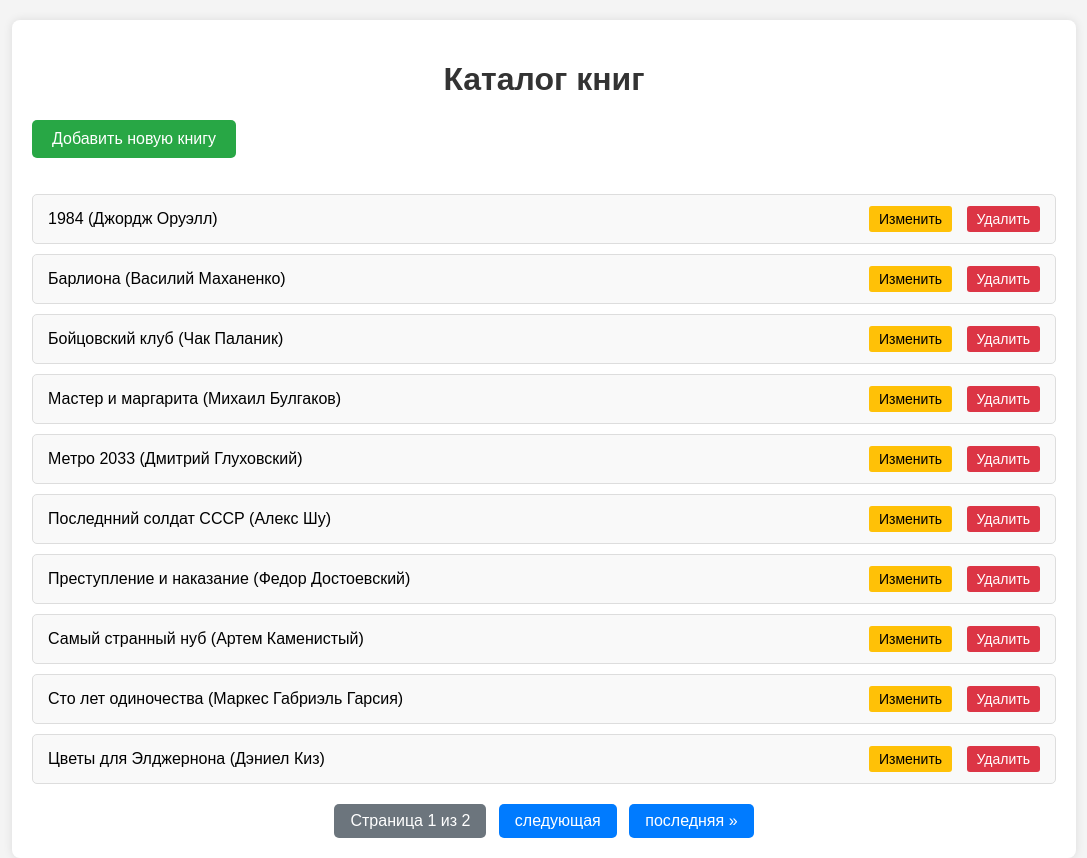
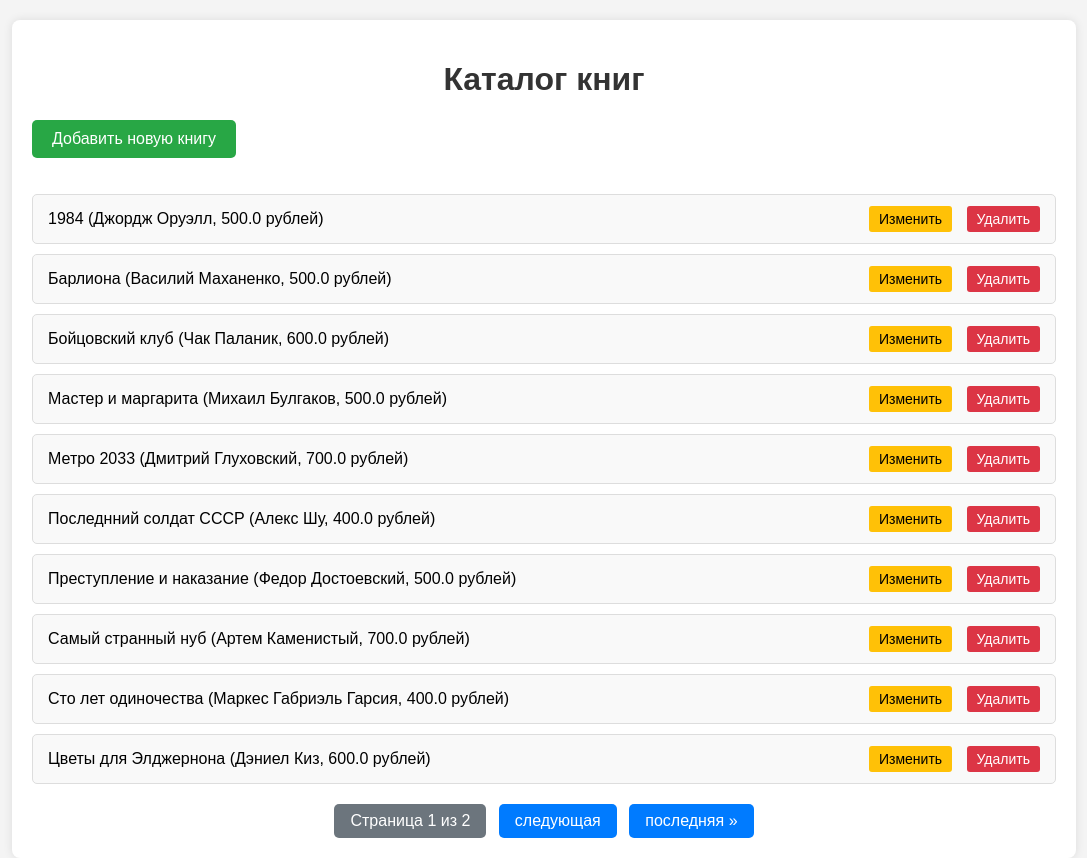
Before and after one commit to betemich/echoserver, a Django app: page / in a window 1280 px wide. Shown: the whole page, without its empty margins (96-1183 px from the left). Run offline with Django 5.2, Linux system fonts and the light colour scheme; data comes from the database, SQL or seed files in the repository.

Commit message:
cost type changed to int

```diff
--- a/echoserver/echo/models.py
+++ b/echoserver/echo/models.py
@@ -10,7 +10,7 @@
 class Book(models.Model):
     title = models.CharField(max_length=500)
     author = models.CharField(max_length=500)
-    cost = models.FloatField()
+    cost = models.IntegerField()
 
     class Meta:
         managed = False
--- a/echoserver/templates/books/book_list.html
+++ b/echoserver/templates/books/book_list.html
@@ -129,7 +129,7 @@
             {% for book in page_obj %}
                 <li>
                     <div class="book-info">
-                        {{ book.title }} ({{ book.author }})
+                        {{ book.title }} ({{ book.author }}, {{ book.cost }} рублей)
                     </div>
                     <div class="book-actions">
                         <a href="{% url 'book_update' book.pk %}" class="edit-link">Изменить</a>
```
